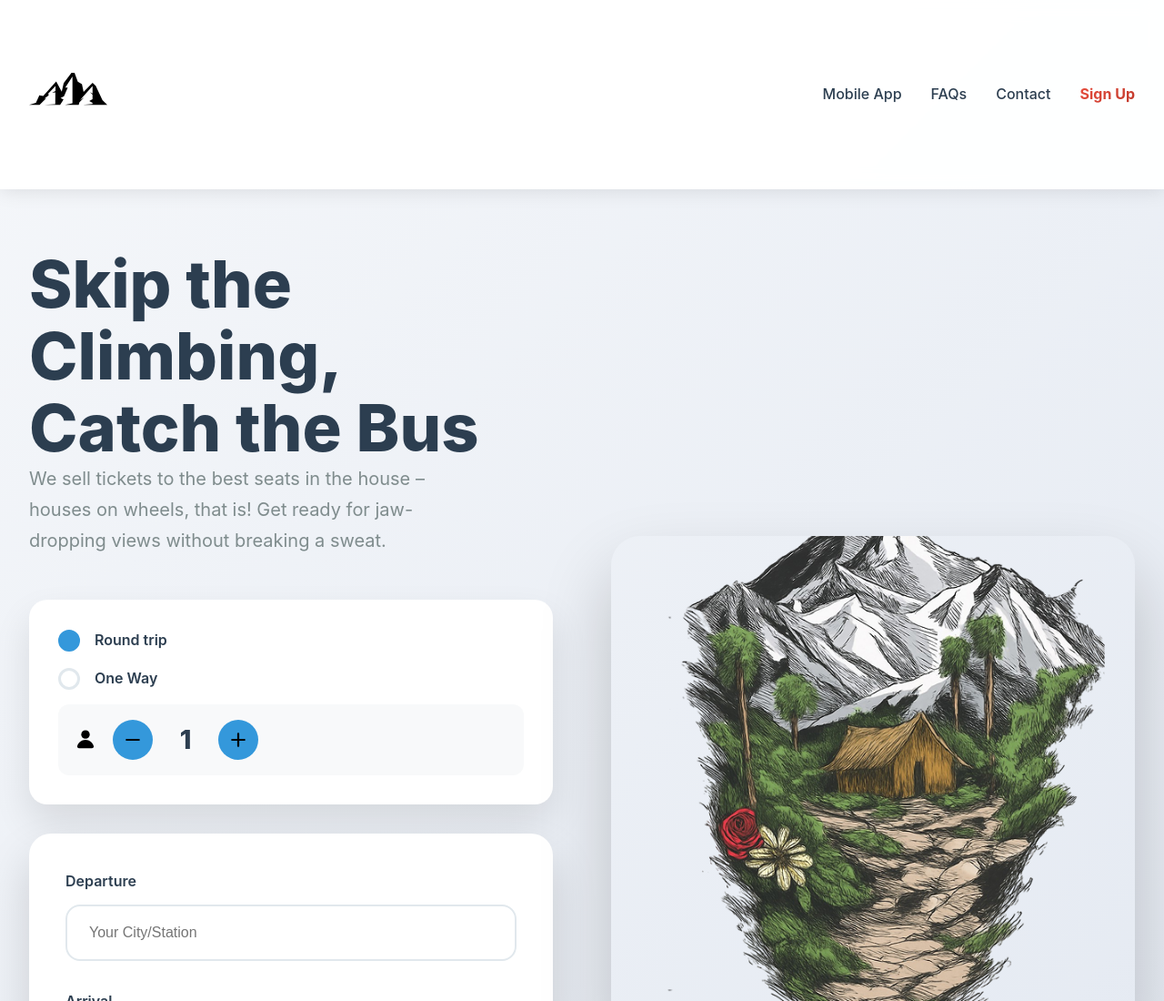
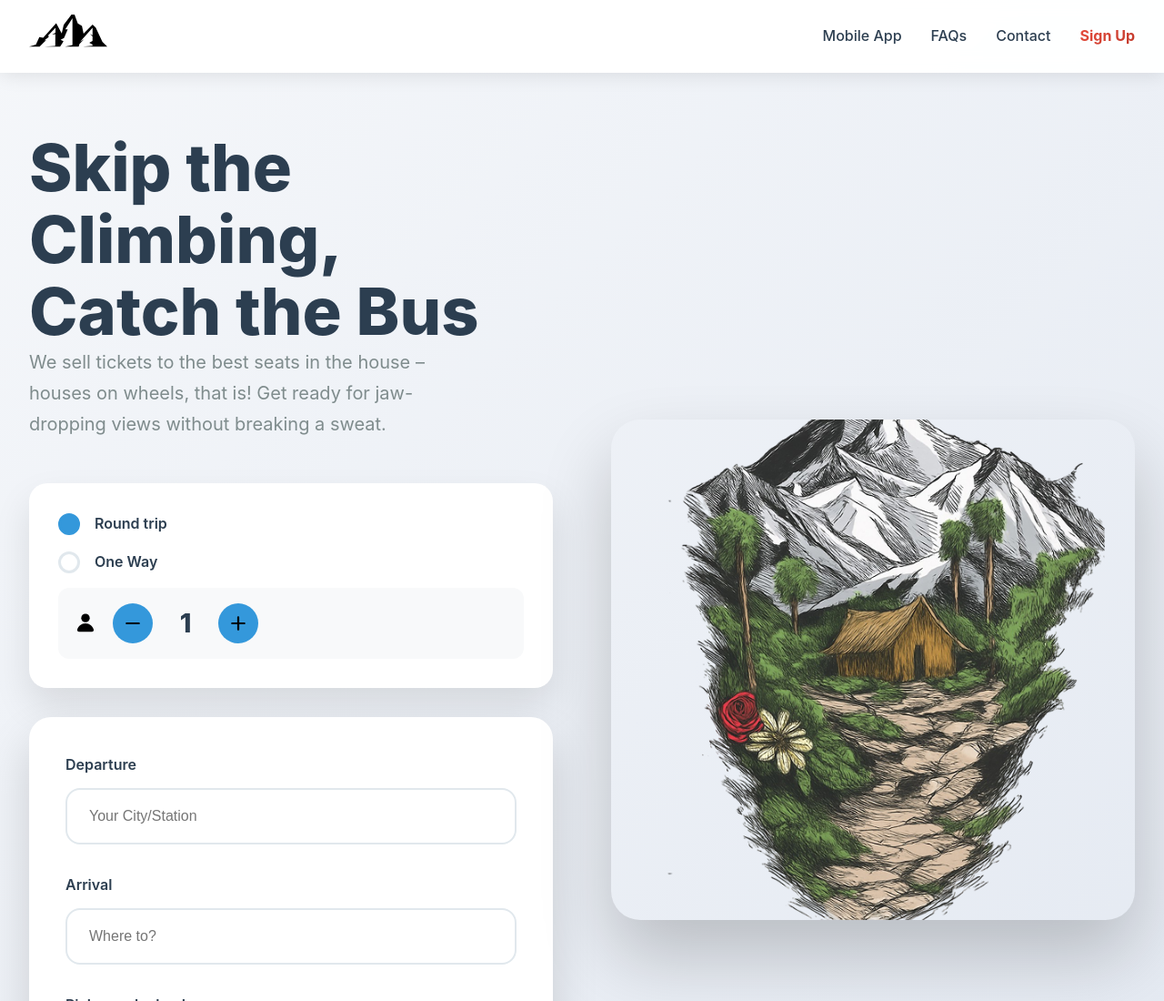
Before and after one commit to Trifonix/jr-module-1-frontend-project, a plain HTML site: page index.html in a window 1280 px wide. Shown: the top 1100 px of the page at 91% size. Drawn offline with Linux system fonts and the light colour scheme; a script that the page names is missing; files whose address does not match are found by name.

Commit message:
fix nav padding

```diff
--- a/index.html
+++ b/index.html
@@ -34,7 +34,7 @@
             </div>
 
             <!-- ШАПКА САЙТА с логотипом, навигацией и бургер-меню -->
-            <header id="site-header" class="section site-header">
+            <header id="site-header" class="site-header">
                 <div class="container site-header__container">
                     <!-- Логотип компании -->
                     <div class="header-logo">
```
